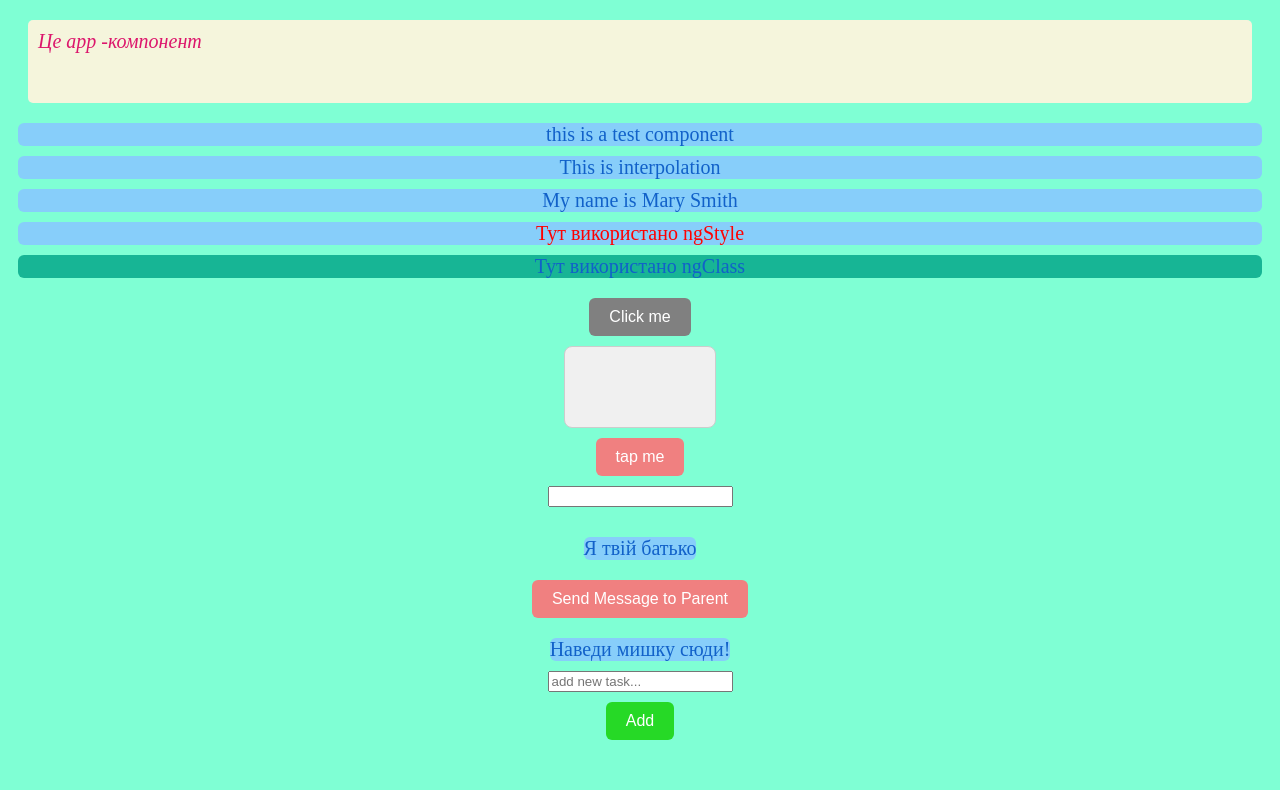
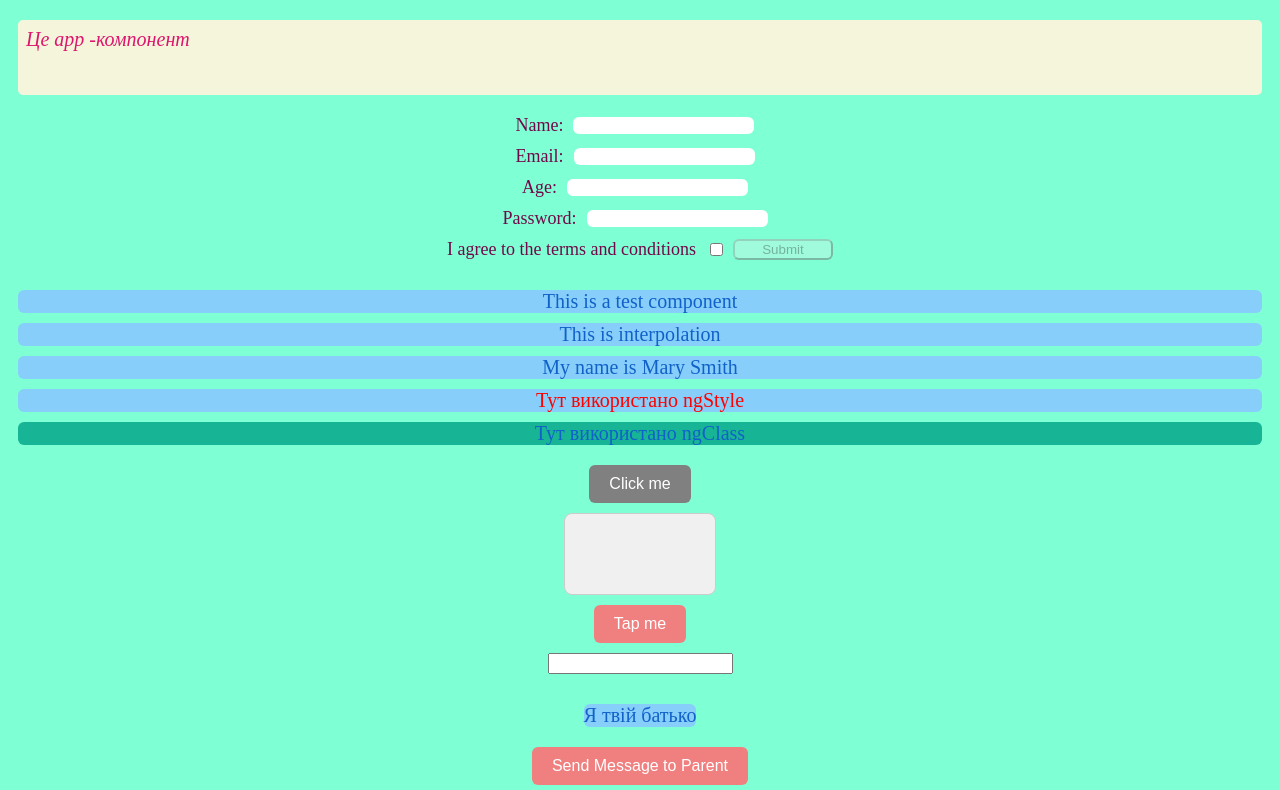
Before and after one commit to Lorat1403/angular-using-examples, an Angular app: page / in a window 1280 px wide. Shown: the top 790 px of the page. Built offline with nearby package versions, Linux system fonts and the light colour scheme.

Commit message:
create form component

```diff
--- a/src/app/app.html
+++ b/src/app/app.html
@@ -2,6 +2,9 @@
   <div class="main_div">
     <p>Це app -компонент</p>
     <p>{{ messageFromChild }}</p>
+  </div>
+  <div>
+    <app-test-form></app-test-form>
   </div>
 
   <app-test
--- a/src/app/app.scss
+++ b/src/app/app.scss
@@ -1,5 +1,5 @@
 p {
-  padding: 10px;
+  padding: 8px;
   color: rgb(220, 22, 108);
   font-style: italic;
   font-size: 20px;
@@ -7,7 +7,7 @@ p {
 }
 
 .main_div {
-  margin: 20px;
+  margin: 10px;
   padding: auto;
   background-color: beige;
   border-radius: 5px;
--- /dev/null
+++ b/src/app/components/test-form/test-form.html
@@ -0,0 +1,41 @@
+<div class="form-container">
+  <form [formGroup]="complexForm" (ngSubmit)="onSubmit()">
+    <div class="input-container">
+      <label for="name">Name:</label>
+      <input id="name" type="text" formControlName="name" />
+      <div *ngIf="name?.invalid && name?.touched" class="error">
+        This value is invalid
+      </div>
+    </div>
+
+    <div class="input-container">
+      <label for="email">Email:</label>
+      <input id="email" type="email" formControlName="email" />
+      <div *ngIf="email?.invalid && email?.touched" class="error">
+        This value is invalid
+      </div>
+    </div>
+
+    <div class="input-container">
+      <label for="age">Age:</label>
+      <input id="age" type="number" formControlName="age" />
+      <div *ngIf="age?.invalid && age?.touched" class="error">
+        This value is invalid
+      </div>
+    </div>
+
+    <div class="input-container">
+      <label for="password">Password:</label>
+      <input id="password" type="password" formControlName="password" />
+      <div *ngIf="password?.invalid && password?.touched" class="error">
+        This value is invalid
+      </div>
+    </div>
+
+    <div class="input-container">
+      <label for="consent">I agree to the terms and conditions</label>
+      <input id="consent" type="checkbox" formControlName="consent" />
+      <button class="form-btn" [disabled]="complexForm.invalid">Submit</button>
+    </div>
+  </form>
+</div>
--- /dev/null
+++ b/src/app/components/test-form/test-form.scss
@@ -0,0 +1,36 @@
+.form-container{
+  display: flex;
+  margin-left: 20px;
+  margin-right: 20px;
+  margin-bottom: 20px;
+  justify-content: center;
+  align-items: center;
+  font-size: 18px;
+  color:rgb(114, 8, 73)
+}
+label{
+  margin-right: 10px;
+}
+
+input{
+  margin-right: 10px;
+  border: none;
+  border-radius: 6px;
+}
+
+.input-container{
+  display: flex;
+  margin-bottom: 10px;
+  justify-content: center;
+  align-items: center;
+}
+
+.form-btn{
+  width: 100px;
+  border-radius: 6px;
+}
+
+.error{
+  color: red;
+  font-size: 18px;
+}
--- /dev/null
+++ b/src/app/components/test-form/test-form.ts
@@ -0,0 +1,56 @@
+import { CommonModule } from '@angular/common';
+import { Component } from '@angular/core';
+import { FormGroup, FormControl, ReactiveFormsModule, Validators, AbstractControl, ValidationErrors, FormsModule } from '@angular/forms';
+
+@Component({
+  selector: 'app-test-form',
+  imports: [CommonModule, FormsModule, ReactiveFormsModule],
+  templateUrl: './test-form.html',
+  styleUrl: './test-form.scss'
+})
+export class TestForm {
+
+  ageValidator(control: AbstractControl): ValidationErrors | null {
+    const value = control.value;
+    const isValidAge = value >= 18 && value <= 90;
+    return isValidAge ? null : { ageInvalid: 'age must be between 18 and 90' };
+  };
+
+  complexForm = new FormGroup({
+    name: new FormControl('', [Validators.required, Validators.minLength(3)]),
+    email: new FormControl('', [Validators.required, Validators.email]),
+    age: new FormControl(null, [Validators.required, this.ageValidator]),
+    password: new FormControl('', [Validators.required, Validators.minLength(6)]),
+    consent: new FormControl(false, Validators.requiredTrue), //boolean type of agree
+
+  });
+
+  onSubmit() {
+    console.log('form value', this.complexForm.value);
+    console.log('Form status - is valid?', this.complexForm.valid);
+    console.log('Form controls:', this.complexForm.controls);
+
+  };
+
+// гетери для доступу до полів форми
+  get name() {
+    return this.complexForm.get('name');
+  }
+
+  get email() {
+    return this.complexForm.get('email');
+  }
+
+  get age() {
+    return this.complexForm.get('age');
+  }
+
+  get password() {
+    return this.complexForm.get('password');
+  }
+
+  get consent() {
+    return this.complexForm.get('consent');
+  }
+
+}
--- a/src/app/components/test/test/test.html
+++ b/src/app/components/test/test.html
@@ -1,4 +1,4 @@
-<p>this is a test component</p>
+<p>This is a test component</p>
 <p>{{ title }}</p>
 <p>{{ getFullName() }}</p>
 
@@ -11,7 +11,7 @@
   <button [disabled]="!isEnabled">Click me</button>
 
   <div class="event-example" [ngClass]="{ clicked: isClickedState }"></div>
-  <button (click)="toggleState()">tap me</button>
+  <button (click)="toggleState()">Tap me</button>
   <input type="text" [(ngModel)]="inputText" />
   <p>{{ inputText }}</p>
   <p>{{ childMessage }}</p>
--- a/src/app/components/test/test/test.scss
+++ b/src/app/components/test/test.scss
@@ -69,7 +69,7 @@ button:disabled {
 
 .todo-container {
   display: flex;
-  flex-direction: column;
+  // flex-direction: column;
   justify-content: center;
   align-items: center;
 }
```
Also changed, not shown: src/app/app.ts (+5 -2 lines), src/app/components/test/test.ts (renamed from src/app/components/test/test/test.ts, +3 -3 lines), 2 other files (tests, documents, lock files or other folders).
